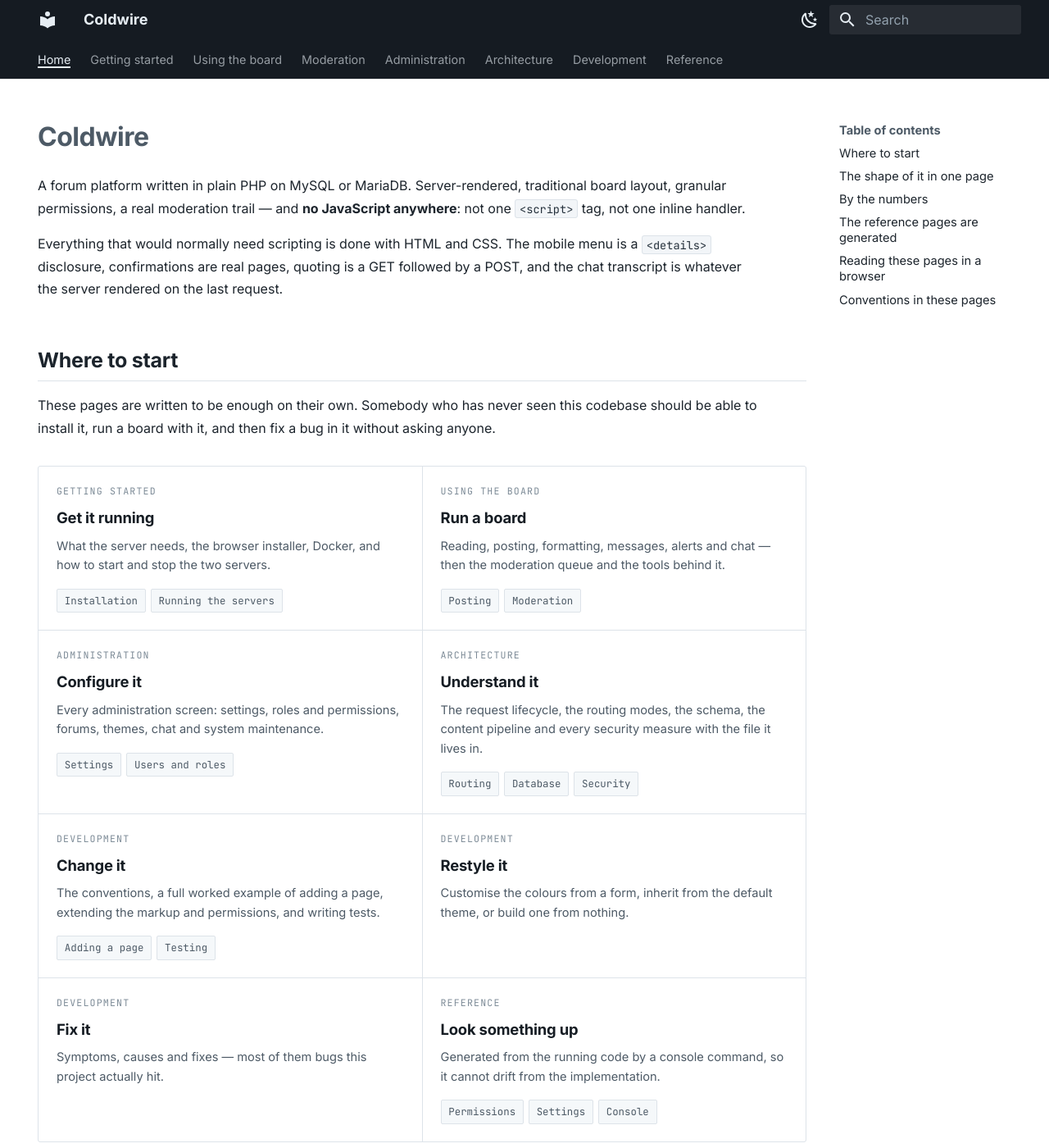
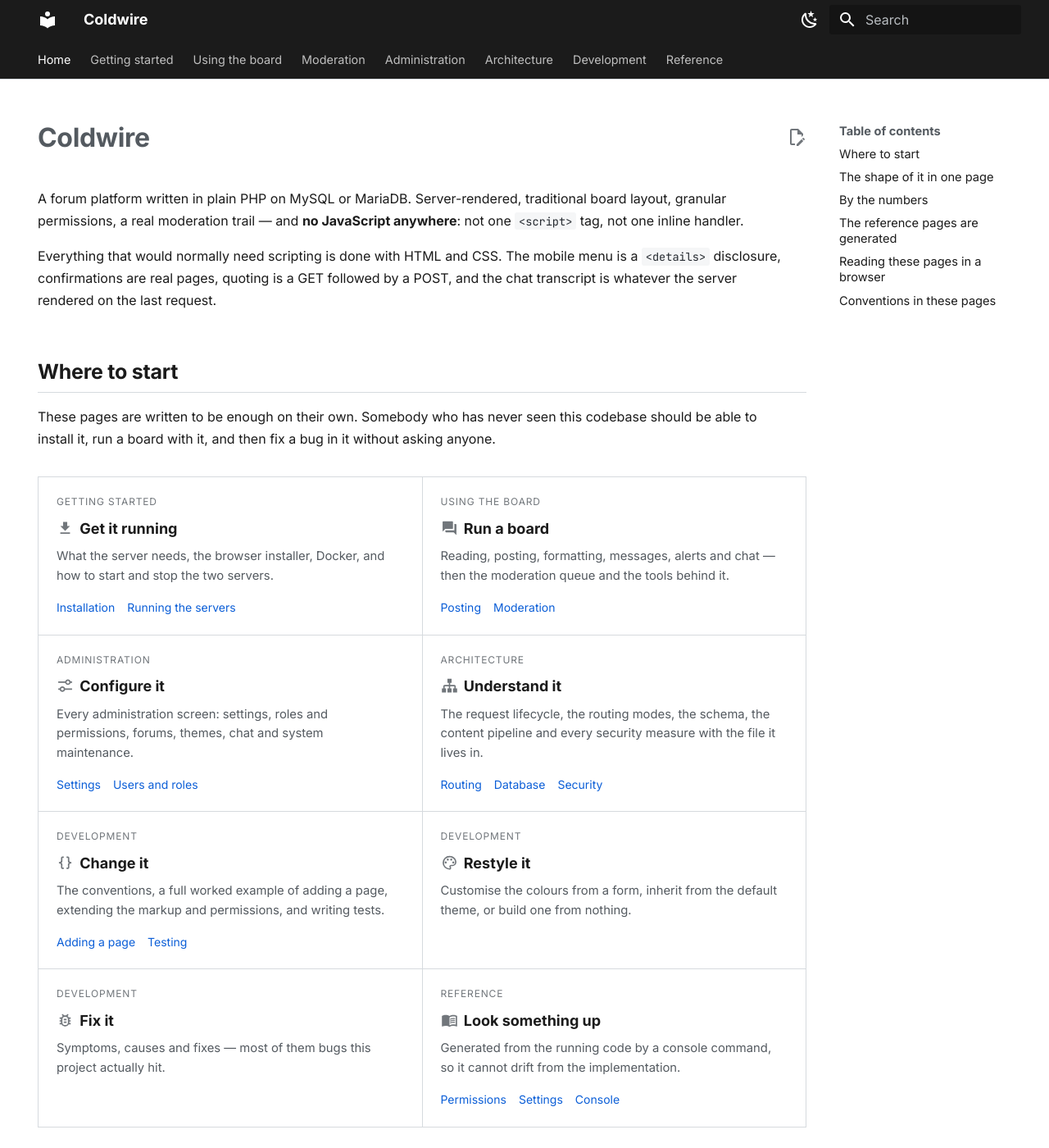
Before and after one commit to lucaskge/php-forum, an MkDocs documentation site: the page built from docs/index.md, in a window 1280 px wide and 1400 px high. Shown: the whole window at 82% size. Built offline with MkDocs 1.6.1 and Material for MkDocs 9.7.7, drawn with Linux system fonts in a browser that asks for light colours; comment, search, counter and statistics services are not loaded; some of the changed text lies outside the part shown.

Commit message:
style: doc theme

```diff
--- a/docs/assets/coldwire.css
+++ b/docs/assets/coldwire.css
@@ -1,20 +1,14 @@
 /* ---------------------------------------------------------------------------
    Documentation styling.
 
-   Light by default and deliberately plain: this is read for long stretches, so
-   contrast, line length and typography matter more than atmosphere. The board's
-   dark charcoal palette is right for a forum at night and wrong for a manual.
-
-   The only thing borrowed from the product is the accent — a desaturated
-   blue-grey — so the two feel related without the documentation trying to be
-   the thing it documents. The dark toggle is a comfortable dark grey, not the
-   board's near-black.
+   Conventional on purpose. The reference points are the documentation sets
+   people read all day — Microsoft Learn, Google Cloud, Red Hat: white ground,
+   near-black text, one standard blue for links, hairline grey rules, and no
+   decorative colour anywhere. Nothing here invents a palette; colour marks
+   links and state, and nothing else.
    --------------------------------------------------------------------------- */
 
 :root {
-    --cw-accent:        #3d6285;
-    --cw-accent-quiet:  #5b7d9c;
-
     --md-text-font: "Inter", -apple-system, BlinkMacSystemFont, "Segoe UI", Roboto, sans-serif;
     --md-code-font: "JetBrains Mono", ui-monospace, SFMono-Regular, Menlo, Consolas, monospace;
 }
@@ -22,118 +16,113 @@
 /* --- light, the default -------------------------------------------------- */
 
 [data-md-color-scheme="default"] {
-    /* The header stays dark even in the light scheme. It gives the site the
-       cold, technical edge the board has, and it keeps Material's own header
-       styling intact: --md-primary-bg-color is what colours the tab labels,
-       the search icon and the toggle, so they are legible by construction
-       instead of by a per-element override. */
-    --md-primary-fg-color:          #151b22;
-    --md-primary-fg-color--light:   #232c36;
-    --md-primary-fg-color--dark:    #0e1317;
-    --md-primary-bg-color:          #e6edf3;
-    --md-primary-bg-color--light:   #93a1ae;
+    --md-primary-fg-color:          #1b1b1b;   /* header bar */
+    --md-primary-bg-color:          #ffffff;   /* its text and icons */
+    --md-primary-bg-color--light:   #b8bcc0;
 
     --md-default-bg-color:          #ffffff;
-    --md-default-fg-color:          #161d24;
-    --md-default-fg-color--light:   #4d5a66;
-    --md-default-fg-color--lighter: #7d8b97;
+    --md-default-fg-color:          #1b1b1b;
+    --md-default-fg-color--light:   #545a60;
+    --md-default-fg-color--lighter: #71767b;
 
-    --md-accent-fg-color:           #0f4c75;
+    --md-accent-fg-color:           #0a4d9c;
 
-    --md-typeset-color:             #1c242c;
-    --md-typeset-a-color:           #1a5680;
+    --md-typeset-color:             #1b1b1b;
+    --md-typeset-a-color:           #0b5ed7;
 
-    --md-code-bg-color:             #f2f5f8;
-    --md-code-fg-color:             #24303b;
+    --md-code-bg-color:             #f5f6f7;
+    --md-code-fg-color:             #24292f;
 
-    --cw-line:      #dde3e9;
-    --cw-line-soft: #eef1f5;
-    --cw-panel:     #f5f8fa;
-    --cw-quiet:     #4d5a66;
-    --cw-accent-quiet: #4a7ea6;
+    /* Material's footer text is white by default, for a dark footer. Setting
+       these is what keeps the previous/next links readable on a light one —
+       overriding the background alone leaves white on near-white. */
+    --md-footer-bg-color:           #f5f6f7;
+    --md-footer-bg-color--dark:     #ffffff;
+    --md-footer-fg-color:           #1b1b1b;
+    --md-footer-fg-color--light:    #545a60;
+    --md-footer-fg-color--lighter:  #71767b;
+
+    --cw-line:      #d6dade;
+    --cw-line-soft: #e8eaed;
+    --cw-panel:     #f5f6f7;
+    --cw-quiet:     #545a60;
 }
 
-/* --- dark, for anyone who prefers it ------------------------------------- */
+/* --- dark ---------------------------------------------------------------- */
 
 [data-md-color-scheme="slate"] {
-    --md-hue: 215;
+    --md-hue: 220;
 
-    --md-primary-fg-color:          #12171d;
-    --md-primary-bg-color:          #dbe4ec;
-    --md-primary-bg-color--light:   #8895a2;
+    --md-primary-fg-color:          #141414;
+    --md-primary-bg-color:          #ffffff;
+    --md-primary-bg-color--light:   #9aa0a6;
 
-    --md-default-bg-color:          #171c22;
-    --md-default-fg-color:          #d3dbe2;
-    --md-default-fg-color--light:   #98a4af;
-    --md-default-fg-color--lighter: #6b7783;
+    --md-default-bg-color:          #1b1b1b;
+    --md-default-fg-color:          #e6e6e6;
+    --md-default-fg-color--light:   #b0b5ba;
+    --md-default-fg-color--lighter: #8a9096;
 
-    --md-accent-fg-color:           #8fc1e8;
+    --md-accent-fg-color:           #9ecbff;
 
-    --md-typeset-color:             #d3dbe2;
-    --md-typeset-a-color:           #78aed6;
+    --md-typeset-color:             #e6e6e6;
+    --md-typeset-a-color:           #6cb4ee;
 
-    --md-code-bg-color:             #10151a;
-    --md-code-fg-color:             #c0cad3;
+    --md-code-bg-color:             #141414;
+    --md-code-fg-color:             #d8d8d8;
 
-    --cw-line:      #2c353e;
-    --cw-line-soft: #222a32;
-    --cw-panel:     #1e242b;
-    --cw-quiet:     #98a4af;
-    --cw-accent-quiet: #5d8cb0;
+    --md-footer-bg-color:           #242424;
+    --md-footer-bg-color--dark:     #1b1b1b;
+    --md-footer-fg-color:           #e6e6e6;
+    --md-footer-fg-color--light:    #b0b5ba;
+    --md-footer-fg-color--lighter:  #8a9096;
+
+    --cw-line:      #3a3a3a;
+    --cw-line-soft: #2b2b2b;
+    --cw-panel:     #242424;
+    --cw-quiet:     #b0b5ba;
 }
 
-/* --- reading comfort ------------------------------------------------------ */
+/* --- reading -------------------------------------------------------------- */
 
 .md-typeset {
     font-size: 0.80rem;
-    line-height: 1.72;
+    line-height: 1.7;
 }
 
-.md-typeset h1 {
-    font-weight: 600;
-    letter-spacing: -0.015em;
-    margin-bottom: 0.8em;
-}
+.md-typeset h1,
+.md-typeset h2,
+.md-typeset h3 { font-weight: 600; }
 
 .md-typeset h2 {
-    font-weight: 600;
-    letter-spacing: -0.01em;
     margin-top: 2.2em;
     padding-bottom: 0.3em;
     border-bottom: 1px solid var(--cw-line);
 }
 
-.md-typeset h3 { font-weight: 600; margin-top: 1.8em; }
-
-/* Prose stays at a readable measure; tables and code may use the full width. */
 .md-typeset > p,
 .md-typeset > ul,
 .md-typeset > ol,
-.md-typeset > blockquote {
-    max-width: 44rem;
-}
+.md-typeset > blockquote { max-width: 46rem; }
 
 /* --- code ----------------------------------------------------------------- */
 
-.md-typeset code,
-.md-typeset pre > code { border-radius: 3px; }
-
 .md-typeset :not(pre) > code {
     padding: 0.12em 0.36em;
-    border: 1px solid var(--cw-line);
+    border-radius: 3px;
     font-size: 0.85em;
 }
 
 .md-typeset pre > code {
     border: 1px solid var(--cw-line);
+    border-radius: 3px;
     line-height: 1.6;
 }
 
-/* --- tables, which carry much of this documentation ----------------------- */
+/* --- tables --------------------------------------------------------------- */
 
 .md-typeset table:not([class]) {
     border: 1px solid var(--cw-line);
-    border-radius: 3px;
+    border-radius: 0;
     font-size: 0.76rem;
     line-height: 1.55;
 }
@@ -145,14 +134,12 @@
 }
 
 .md-typeset table:not([class]) td { border-top: 1px solid var(--cw-line-soft); }
-.md-typeset table:not([class]) tr:hover { background: var(--cw-line-soft); }
 
-/* --- admonitions: flat panels with a coloured edge ------------------------ */
+/* --- admonitions ---------------------------------------------------------- */
 
 .md-typeset .admonition,
 .md-typeset details {
     border: 1px solid var(--cw-line);
-    border-left-width: 3px;
     border-radius: 3px;
     box-shadow: none;
     font-size: 0.76rem;
@@ -161,7 +148,7 @@
 .md-typeset .admonition-title,
 .md-typeset summary { background: var(--cw-panel); }
 
-/* --- navigation ----------------------------------------------------------- */
+/* --- chrome --------------------------------------------------------------- */
 
 .md-nav { font-size: 0.73rem; }
 
@@ -169,10 +156,29 @@
     color: var(--cw-quiet);
     font-size: 0.68rem;
     text-transform: uppercase;
-    letter-spacing: 0.08em;
+    letter-spacing: 0.06em;
 }
 
-.md-header { box-shadow: 0 1px 0 rgba(0, 0, 0, 0.12); }
+.md-tabs__link { font-size: 0.72rem; opacity: 0.72; }
+.md-tabs__link:hover { opacity: 1; }
+.md-tabs__item--active .md-tabs__link { opacity: 1; font-weight: 500; }
+
+.md-search__form { border-radius: 3px; }
+
+/* The repository stays configured — the per-page "edit" button and the footer
+   link both come from it — but it does not belong in the header, where it
+   crowds the search field and the tabs. Hidden in the drawer too, which is
+   where it moves on a narrow screen. */
+.md-header__source,
+.md-nav__source { display: none; }
+
+/* Material drops a shadow under the header once the page scrolls. A single
+   hairline separates it just as well and does not float over the content. */
+.md-header,
+.md-header--shadow,
+.md-header--lifted { box-shadow: none; }
+
+.md-header { border-bottom: 1px solid var(--cw-line); }
 
 .md-typeset blockquote {
     border-left: 3px solid var(--cw-line);
@@ -181,20 +187,37 @@
 
 .md-typeset hr { border-bottom: 1px solid var(--cw-line); }
 
-/* ===========================================================================
-   The landing index
-   =========================================================================== */
+/* --- footer ---------------------------------------------------------------- */
 
-/* One card, one destination. Material's stock card grid puts a row of links in
-   the footer separated by middots, with a single arrow in front of the first —
-   which reads as if the arrow belonged to that one link, and gives the card no
-   primary target at all. Here the whole card is the link to the section's
-   first page, and the sibling pages are separate, properly sized targets
-   underneath.
+/* Quiet: a hairline, the version line, and the previous/next links. Nothing
+   that competes with the page above it. */
+.md-footer-meta { border-top: 1px solid var(--cw-line); }
 
-   Making the card clickable uses the stretched-link pattern: the title's <a>
-   grows an invisible overlay covering the card. No JavaScript, one real link
-   in the markup, and the accessible name stays the title. */
+.md-footer-meta__inner { padding-top: 0.6rem; padding-bottom: 0.6rem; }
+
+.md-copyright,
+.md-copyright__highlight {
+    font-size: 0.64rem;
+    color: var(--md-default-fg-color--lighter);
+}
+
+.md-footer__link { opacity: 0.8; }
+.md-footer__link:hover { opacity: 1; }
+
+.md-footer__title { font-size: 0.76rem; }
+.md-footer__direction { font-size: 0.6rem; }
+
+.md-typeset .headerlink { opacity: 0; transition: opacity 120ms; }
+.md-typeset h1:hover .headerlink,
+.md-typeset h2:hover .headerlink,
+.md-typeset h3:hover .headerlink { opacity: 0.4; }
+
+/* --- the landing index ---------------------------------------------------- */
+
+/* Cards in a hairline grid. The card title carries the card's link and is set
+   in the body colour, not the link colour: eight blue headings in a row read
+   as broken text rather than as a menu. The whole card is the target, using
+   the stretched-link pattern — one real link, no JavaScript. */
 
 .cw-index {
     display: grid;
@@ -203,12 +226,8 @@
     margin: 1.6rem 0 2.4rem;
     background: var(--cw-line);
     border: 1px solid var(--cw-line);
-    border-radius: 3px;
-    overflow: hidden;
 }
 
-/* A hairline grid rather than eight floating boxes: it reads as one index,
-   which is what it is. */
 .cw-card {
     position: relative;
     padding: 1rem 1.1rem 1.05rem;
@@ -216,9 +235,8 @@
     transition: background-color 120ms;
 }
 
-/* Markdown wraps the card's contents in a paragraph, so that paragraph is the
-   column — and the rule is written to hold whether it produces one block or
-   several. */
+.cw-card:hover { background: var(--cw-panel); }
+
 .md-typeset .cw-card > p,
 .md-typeset .cw-card {
     display: flex;
@@ -228,132 +246,61 @@
 
 .md-typeset .cw-card p { margin: 0; }
 
-.cw-card:hover { background: var(--cw-panel); }
-
 .cw-card__kicker {
-    font-family: var(--md-code-font);
-    font-size: 0.58rem;
+    font-size: 0.6rem;
     font-weight: 500;
-    letter-spacing: 0.1em;
+    letter-spacing: 0.07em;
     text-transform: uppercase;
     color: var(--md-default-fg-color--lighter);
 }
 
-.md-typeset .cw-card__title {
-    font-size: 0.92rem;
+.md-typeset .cw-card__title,
+.md-typeset .cw-card__title:visited {
+    font-size: 0.9rem;
     font-weight: 600;
-    letter-spacing: -0.01em;
     color: var(--md-default-fg-color);
     text-decoration: none;
 }
 
-/* The overlay that makes the whole card clickable. */
+/* Monochrome and muted: the icon labels the card, it does not decorate it.
+   Material renders these as inline SVG inheriting currentColor, so the colour
+   is set here rather than baked into an image. */
+.md-typeset .cw-card__icon svg {
+    width: 1.05rem;
+    height: 1.05rem;
+    vertical-align: -0.17rem;
+    margin-right: 0.15rem;
+    fill: var(--md-default-fg-color--lighter);
+    transition: fill 120ms;
+}
+
+.cw-card:hover .cw-card__icon svg { fill: var(--md-default-fg-color--light); }
+
 .md-typeset .cw-card__title::after {
     content: "";
     position: absolute;
     inset: 0;
 }
 
-.cw-card:hover .cw-card__title { color: var(--md-typeset-a-color); }
+.cw-card:hover .cw-card__title { text-decoration: underline; }
 
 .cw-card__body {
-    font-size: 0.73rem;
+    font-size: 0.74rem;
     line-height: 1.6;
     color: var(--cw-quiet);
 }
 
-/* Sibling pages. Above the overlay, so each is its own target, and sized to be
-   one — not a middot-separated afterthought. */
+/* Sibling pages: plain links, above the overlay so each is its own target. */
 .cw-card__more {
     position: relative;
     z-index: 1;
     display: flex;
     flex-wrap: wrap;
-    gap: 0.3rem;
-    margin-top: 0.45rem;
-}
-
-.md-typeset .cw-card__more a {
-    padding: 0.16rem 0.44rem;
-    border: 1px solid var(--cw-line);
-    border-radius: 2px;
-    background: var(--cw-panel);
-    font-family: var(--md-code-font);
-    font-size: 0.62rem;
-    color: var(--cw-quiet);
-    text-decoration: none;
-    transition: color 120ms, border-color 120ms;
-}
-
-.md-typeset .cw-card__more a:hover {
-    color: var(--md-typeset-a-color);
-    border-color: var(--cw-accent-quiet);
-    background: var(--md-default-bg-color);
-}
-
-/* Keyboard users get the same focus ring the rest of the site uses. */
-.md-typeset .cw-card__title:focus-visible,
-.md-typeset .cw-card__more a:focus-visible {
-    outline: 2px solid var(--md-typeset-a-color);
-    outline-offset: 2px;
+    gap: 0.75rem;
+    margin-top: 0.35rem;
+    font-size: 0.7rem;
 }
 
 @media screen and (max-width: 44.98em) {
     .cw-index { grid-template-columns: 1fr; }
 }
-
-/* ===========================================================================
-   Polish
-   =========================================================================== */
-
-/* Tabs across the header, flat rather than raised. */
-/* Tabs ride on the dark header, so they inherit its text colour. Inactive
-   ones are dimmed; the active one is full strength with a marker under it. */
-.md-tabs__link {
-    font-size: 0.72rem;
-    opacity: 0.62;
-    transition: opacity 120ms;
-}
-
-.md-tabs__link:hover { opacity: 1; }
-
-.md-tabs__item--active .md-tabs__link {
-    opacity: 1;
-    font-weight: 500;
-    box-shadow: inset 0 -2px 0 currentColor;
-}
-
-/* The search field sits on the dark header; Material colours its contents
-   from --md-primary-bg-color, so only the shape needs changing. */
-.md-search__form {
-    border-radius: 3px;
-    background: rgba(255, 255, 255, 0.08);
-}
-
-.md-search__form:hover { background: rgba(255, 255, 255, 0.14); }
-
-/* Keyboard keys, used in the shortcuts tables. */
-.md-typeset kbd {
-    border: 1px solid var(--cw-line);
-    border-bottom-width: 2px;
-    border-radius: 3px;
-    background: var(--cw-panel);
-    box-shadow: none;
-    font-size: 0.8em;
-    padding: 0.1em 0.4em;
-}
-
-/* Footnotes and the "last updated" line: present, not shouting. */
-.md-source-file,
-.md-typeset .footnote { font-size: 0.68rem; color: var(--md-default-fg-color--lighter); }
-
-/* A checklist reads better with a little more air between items. */
-.md-typeset .task-list-item { margin-bottom: 0.2em; }
-
-/* Anchor links appear on hover rather than sitting there permanently. */
-.md-typeset .headerlink { opacity: 0; transition: opacity 120ms; }
-.md-typeset h1:hover .headerlink,
-.md-typeset h2:hover .headerlink,
-.md-typeset h3:hover .headerlink,
-.md-typeset h4:hover .headerlink,
-.md-typeset :target .headerlink { opacity: 0.4; }
--- a/docs/index.md
+++ b/docs/index.md
@@ -24,54 +24,54 @@ bug in it without asking anyone.
 
 <div class="cw-card" markdown>
 <span class="cw-card__kicker">Getting started</span>
-[Get it running](getting-started/requirements.md){ .cw-card__title }
+[:material-download:{ .cw-card__icon } Get it running](getting-started/requirements.md){ .cw-card__title }
 <span class="cw-card__body">What the server needs, the browser installer, Docker, and how to start and stop the two servers.</span>
 <span class="cw-card__more">[Installation](getting-started/installation.md) [Running the servers](getting-started/running.md)</span>
 </div>
 
 <div class="cw-card" markdown>
 <span class="cw-card__kicker">Using the board</span>
-[Run a board](guide/reading-and-search.md){ .cw-card__title }
+[:material-forum:{ .cw-card__icon } Run a board](guide/reading-and-search.md){ .cw-card__title }
 <span class="cw-card__body">Reading, posting, formatting, messages, alerts and chat — then the moderation queue and the tools behind it.</span>
 <span class="cw-card__more">[Posting](guide/posting.md) [Moderation](moderation/index.md)</span>
 </div>
 
 <div class="cw-card" markdown>
 <span class="cw-card__kicker">Administration</span>
-[Configure it](admin/index.md){ .cw-card__title }
+[:material-tune-variant:{ .cw-card__icon } Configure it](admin/index.md){ .cw-card__title }
 <span class="cw-card__body">Every administration screen: settings, roles and permissions, forums, themes, chat and system maintenance.</span>
 <span class="cw-card__more">[Settings](admin/settings.md) [Users and roles](admin/users-and-roles.md)</span>
 </div>
 
 <div class="cw-card" markdown>
 <span class="cw-card__kicker">Architecture</span>
-[Understand it](architecture/overview.md){ .cw-card__title }
+[:material-sitemap:{ .cw-card__icon } Understand it](architecture/overview.md){ .cw-card__title }
 <span class="cw-card__body">The request lifecycle, the routing modes, the schema, the content pipeline and every security measure with the file it lives in.</span>
 <span class="cw-card__more">[Routing](architecture/routing.md) [Database](architecture/database.md) [Security](architecture/security.md)</span>
 </div>
 
 <div class="cw-card" markdown>
 <span class="cw-card__kicker">Development</span>
-[Change it](development/conventions.md){ .cw-card__title }
+[:material-code-braces:{ .cw-card__icon } Change it](development/conventions.md){ .cw-card__title }
 <span class="cw-card__body">The conventions, a full worked example of adding a page, extending the markup and permissions, and writing tests.</span>
 <span class="cw-card__more">[Adding a page](development/adding-a-page.md) [Testing](development/testing.md)</span>
 </div>
 
 <div class="cw-card" markdown>
 <span class="cw-card__kicker">Development</span>
-[Restyle it](development/creating-a-theme.md){ .cw-card__title }
+[:material-palette-outline:{ .cw-card__icon } Restyle it](development/creating-a-theme.md){ .cw-card__title }
 <span class="cw-card__body">Customise the colours from a form, inherit from the default theme, or build one from nothing.</span>
 </div>
 
 <div class="cw-card" markdown>
 <span class="cw-card__kicker">Development</span>
-[Fix it](development/troubleshooting.md){ .cw-card__title }
+[:material-bug-outline:{ .cw-card__icon } Fix it](development/troubleshooting.md){ .cw-card__title }
 <span class="cw-card__body">Symptoms, causes and fixes — most of them bugs this project actually hit.</span>
 </div>
 
 <div class="cw-card" markdown>
 <span class="cw-card__kicker">Reference</span>
-[Look something up](reference/routes.md){ .cw-card__title }
+[:material-book-open-variant:{ .cw-card__icon } Look something up](reference/routes.md){ .cw-card__title }
 <span class="cw-card__body">Generated from the running code by a console command, so it cannot drift from the implementation.</span>
 <span class="cw-card__more">[Permissions](reference/permissions.md) [Settings](reference/settings.md) [Console](reference/console.md)</span>
 </div>
--- a/mkdocs.yml
+++ b/mkdocs.yml
@@ -14,6 +14,11 @@
 
 site_name: Coldwire
 site_description: A server-rendered PHP forum with no JavaScript.
+
+repo_url: https://github.com/lucaskge/php-forum
+repo_name: lucaskge/php-forum
+edit_uri: edit/master/docs/
+copyright: 'Coldwire 1.0.0 &middot; <a href="https://github.com/lucaskge/php-forum">source on GitHub</a>'
 docs_dir: docs
 
 theme:
@@ -25,17 +30,18 @@ theme:
   icon:
     repo: fontawesome/brands/git-alt
   palette:
-    # Light by default. The board is dark because a forum is read at night; a
-    # manual is read for an hour at a time, and contrast wins over atmosphere.
-    - media: "(prefers-color-scheme: light)"
-      scheme: default
+    # Light, unconditionally. These entries deliberately carry no `media:` key:
+    # with one, Material follows the reader's operating system, so anyone on a
+    # dark desktop lands on the dark scheme no matter which entry comes first.
+    # The first entry with no media query is simply the default; the toggle is
+    # there for anyone who wants the other one, and their choice is remembered.
+    - scheme: default
       primary: blue grey
       accent: blue grey
       toggle:
         icon: material/weather-night
         name: Switch to dark
-    - media: "(prefers-color-scheme: dark)"
-      scheme: slate
+    - scheme: slate
       primary: blue grey
       accent: blue grey
       toggle:
@@ -61,6 +67,7 @@ theme:
     - content.code.annotate
     - content.tabs.link
     - content.tooltips
+    - content.action.edit
 
 # The board's own palette, so the two look like one product.
 extra_css:
@@ -80,6 +87,10 @@ plugins:
 
 extra:
   generator: false
+  social:
+    - icon: fontawesome/brands/github
+      link: https://github.com/lucaskge/php-forum
+      name: The source on GitHub
 
 markdown_extensions:
   - admonition
```
Also changed, not shown: 2 other files.
